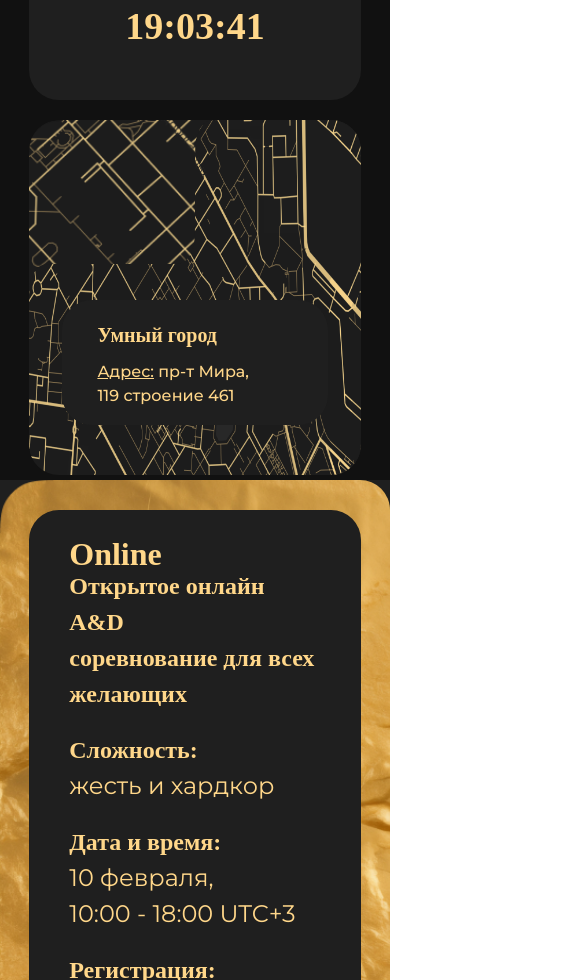
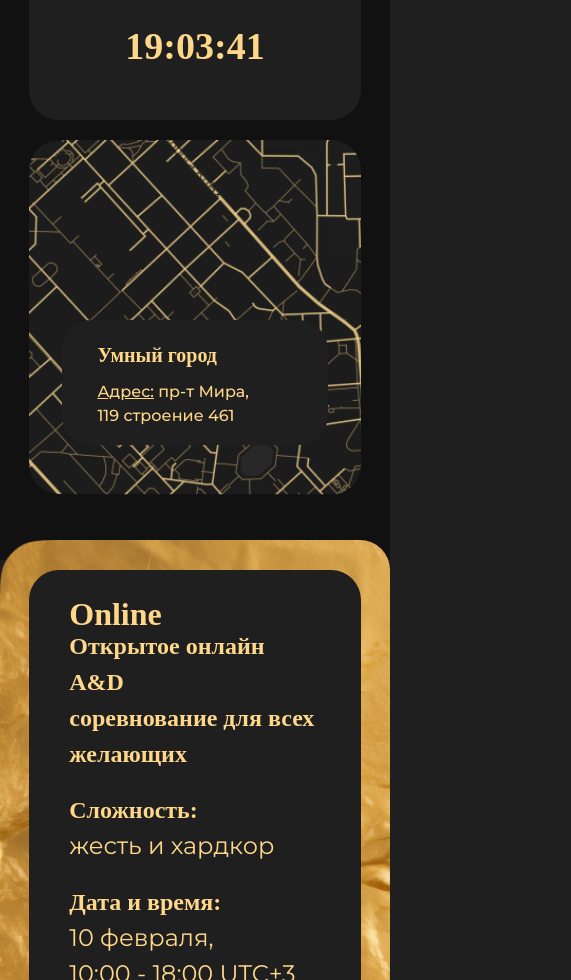
Before and after one commit to RoastedPikachu/CTF_Gold, a Next.js app: page /information in a window 390 px wide. Shown: the part 1020-2000 px from the top of the page, 571 px wide, since content can reach past the window. Built offline with nearby package versions, Linux system fonts and the light colour scheme; a web font is replaced by a local one.

Commit message:
реализовал адаптив для footer-а и добавил ему пропсы для гибкой настройки position

```diff
--- a/app/globals.css
+++ b/app/globals.css
@@ -8,6 +8,10 @@
 * {
   margin: 0;
   padding: 0;
+}
+
+body {
+  background-color: #1f1f1f;
 }
 
 .secondLevelTitle {
--- a/app/information/page.tsx
+++ b/app/information/page.tsx
@@ -16,8 +16,8 @@ const Page = () => {
         <>
          <TheHeader/>
 
-          <main className="relative w-full h-[2820px] mlarge:h-[3480px] bg-[#1f1f1f]">
-            <section className="relative grid mlarge:block grid-rows-2 grid-cols-10 justify-items-stretch justify-between gap-[20px] mx-[2.5%] mlarge:mx-0 px-[12.5%] mlarge:px-[7.5%] py-[50px] mlarge:py-[30px] w-[95%] mlarge:w-full h-[850px] mlarge:h-[1380px] bg-[#111111] rounded-t-[30px]">
+          <main className="relative w-full h-[2510px] mlarge:h-auto bg-[#1f1f1f] overflow-hidden">
+            <section className="relative grid mlarge:block grid-rows-2 grid-cols-10 justify-items-stretch justify-between gap-[20px] mt-[20px] mx-[2.5%] mlarge:mx-0 px-[12.5%] mlarge:px-[7.5%] py-[50px] mlarge:py-[30px] w-[95%] mlarge:w-full h-[850px] mlarge:h-[1440px] bg-[#111111] rounded-t-[30px]">
                 <div className="relative col-span-6 w-full h-[355px] mlarge:h-[220px] rounded-[30px] overflow-hidden">
                     <img src="/static/InfoPage/GoldCTFTitleWithGoldBgImage.png" alt="Gold CTF" className="w-full h-full bg-cover"/>
                 </div>
@@ -45,7 +45,7 @@ const Page = () => {
                 </div>
 
                 <div className="relative col-span-6 mlarge:mt-[20px] w-full h-[355px] mlarge:bg-[url('/static/InfoPage/background/BackgroundGoldSmartCityMobileImage.png')] mlarge:bg-cover rounded-[30px] overflow-hidden">
-                    {isMobile && <img src="/static/InfoPage/background/BackgroundGoldSmartCityImage.png" alt="" className="absolute w-full h-full z-10"/>}
+                    {!isMobile && <img src="/static/InfoPage/background/BackgroundGoldSmartCityImage.png" alt="" className="absolute w-full h-full z-10"/>}
 
                     <div className="mlarge:absolute mlarge:mx-[10%] mlarge:bottom-[50px] px-[35px] py-[20px] w-[calc(50%-20px)] mlarge:w-[80%] h-[125px] bg-[#1f1f1f] rounded-[30px] z-20">
                         <h3 className="goldBoldText !text-[1.25rem]">Умный город</h3>
@@ -57,7 +57,7 @@ const Page = () => {
                 </div>
             </section>
 
-            <section className="relative px-[15%] mlarge:px-[7.5%] pt-[50px] mlarge:pt-[30px] pb-[70px] mlarge:pb-[50px] w-full h-[680px] mlarge:h-[730px] bg-[url('/static/InfoPage/background/GoldFoilBackgroundImage.png')] bg-cover rounded-[30px]">
+            <section className="relative mlarge:mt-[-20px] px-[15%] mlarge:px-[7.5%] pt-[50px] mlarge:pt-[30px] pb-[70px] mlarge:pb-[50px] w-full h-[680px] mlarge:h-[730px] bg-[url('/static/InfoPage/background/GoldFoilBackgroundImage.png')] bg-cover rounded-[30px]">
                 <div className="relative grid mlarge:block grid-rows-5 justify-items-stretch gap-y-[50px] px-[100px] mlarge:px-[40px] py-[50px] mlarge:py-[20px] w-full h-[560px] mlarge:h-[630px] bg-[#1f1f1f] rounded-[30px]">
                     <h2 className="goldBoldText !text-[2rem]">Online</h2>
 
@@ -83,7 +83,7 @@ const Page = () => {
                 </div>
             </section>
 
-            <section className="flex justify-center items-center mx-[2.5%] mlarge:mx-0 w-[95%] mlarge:w-full h-[120px] bg-[#111111] rounded-b-[30px]">
+            <section className="flex justify-center items-center mlarge:mt-[-20px] mx-[2.5%] mlarge:mx-0 w-[95%] mlarge:w-full h-[120px] mlarge:h-[140px] bg-[#111111] rounded-b-[30px]">
                 <h2 className="goldBoldText !text-[2rem]">Регламент</h2>
             </section>
 
@@ -104,7 +104,7 @@ const Page = () => {
             <img src="/static/InfoPage/background/GoldCTFAdamsHandsBackgroundImage.svg" alt="" className="mt-[-50px] mlarge:mt-[-10px] w-full h-[550px] mlarge:h-[200px] scale-[1.2]"/>
           </main>
 
-          <TheFooter/>
+          <TheFooter position={"relative mlarge:mt-[-20px]"}/>
         </>
     );
 };
--- a/app/page.tsx
+++ b/app/page.tsx
@@ -15,7 +15,7 @@ export default function Home() {
         <img src="/static/MainPage/MainBackgroundImage.png" alt="" className="mt-[-60px] w-[1550px] h-[2380px] z-10"/>
       </main>
 
-      <TheFooter/>
+      <TheFooter position={"absolute mt-[-310px]"}/>
     </>
   )
 }
--- a/app/widgets/shared/footer/TheFooter.tsx
+++ b/app/widgets/shared/footer/TheFooter.tsx
@@ -2,12 +2,16 @@ import React from 'react';
 
 import Link from "next/link";
 
-const TheFooter = () => {
+interface TheFooterProps {
+    position: string;
+}
+
+const TheFooter:React.FC<TheFooterProps> = ({position}) => {
     return (
-        <footer className="absolute grid justify-items-center grid-rows-3 gap-y-[50px] mt-[-310px] mx-[2.5%] py-[50px] w-[95%] h-[310px] bg-[#111111] rounded-t-[40px] z-20">
-            <h2 className="secondLevelTitle goldBoldText">Контакты</h2>
+        <footer className={`${position} grid mlarge:block justify-items-center grid-rows-3 gap-y-[50px] mx-[2.5%] mlarge:mx-0 py-[50px] w-[95%] mlarge:w-full h-[310px] mlarge:h-[600px] bg-[#111111] rounded-t-[40px] overflow-x-hidden z-20`}>
+            <h2 className="secondLevelTitle goldBoldText mlarge:text-center">Контакты</h2>
 
-            <div className="flex justify-between items-center w-[60%] h-[25px]">
+            <div className="flex mlarge:grid mlarge:grid-rows-3 mlarge:justify-items-center justify-between mlarge:justify-center items-center mlarge:mt-[10px] mlarge:mx-[20%] w-[60%] h-[25px] mlarge:h-[200px]">
                 <span className="flex">
                     <p className="goldMediumText">tg: </p>
 
@@ -27,7 +31,7 @@ const TheFooter = () => {
                 </span>
             </div>
 
-            <div className="flex justify-between items-center w-[80%] h-[25px]">
+            <div className="flex mlarge:grid mlarge:grid-rows-4 mlarge:justify-items-center justify-between mlarge:justify-center items-center mlarge:mt-[40px] mlarge:mx-[10%] w-[80%] h-[25px] mlarge:h-[190px]">
                 <Link href="/information" className="goldBoldText">Информация</Link>
 
                 <Link href="" className="goldBoldText">Регистрация</Link>
--- a/app/widgets/shared/header/TheHeader.tsx
+++ b/app/widgets/shared/header/TheHeader.tsx
@@ -4,7 +4,7 @@ import Link from 'next/link';
 
 const TheHeader = () => {
     return (
-        <header className="flex justify-between items-center px-[15%] w-full h-[120px] bg-[#1f1f1f] ">
+        <header className="flex justify-between items-center px-[15%] w-full h-[120px] bg-[#1f1f1f] overflow-x-hidden">
             <Link href="/information" className="goldBoldText">Информация</Link>
 
             <Link href="" className="goldBoldText">Регистрация</Link>
```
